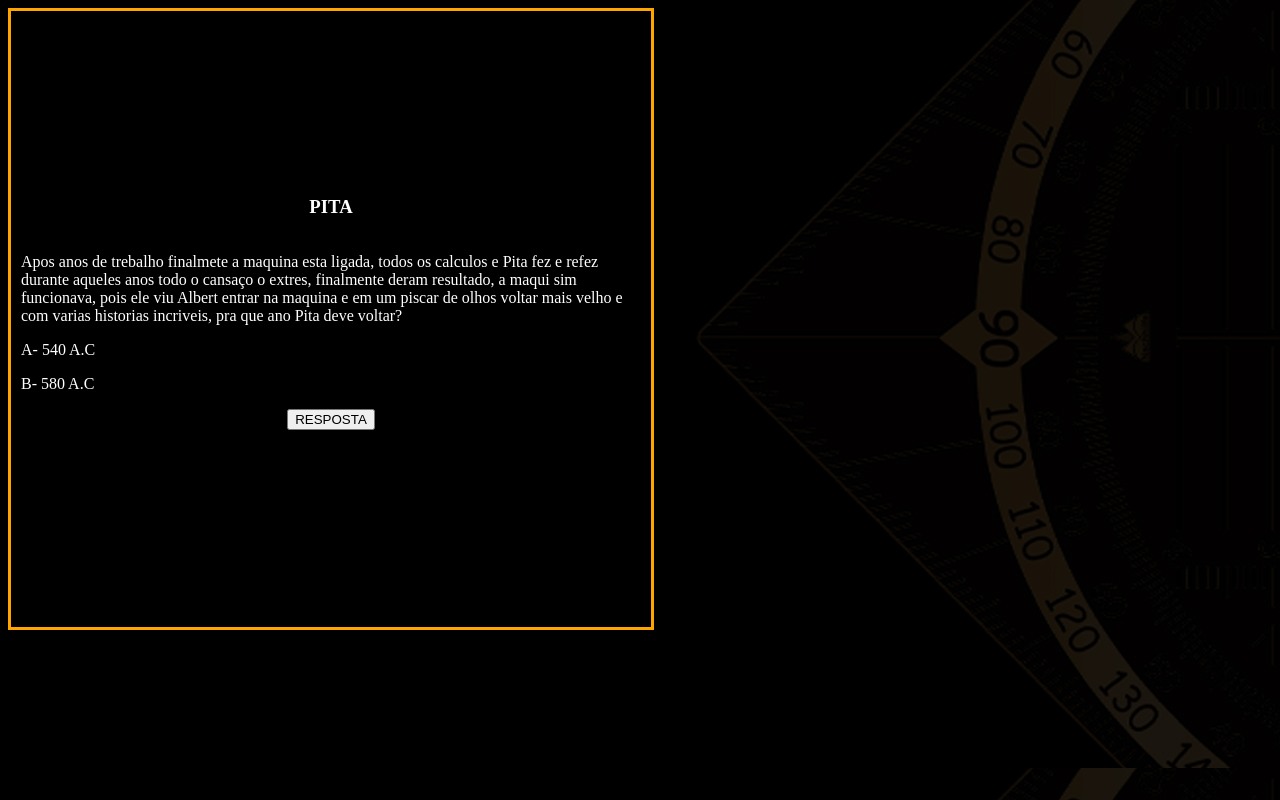
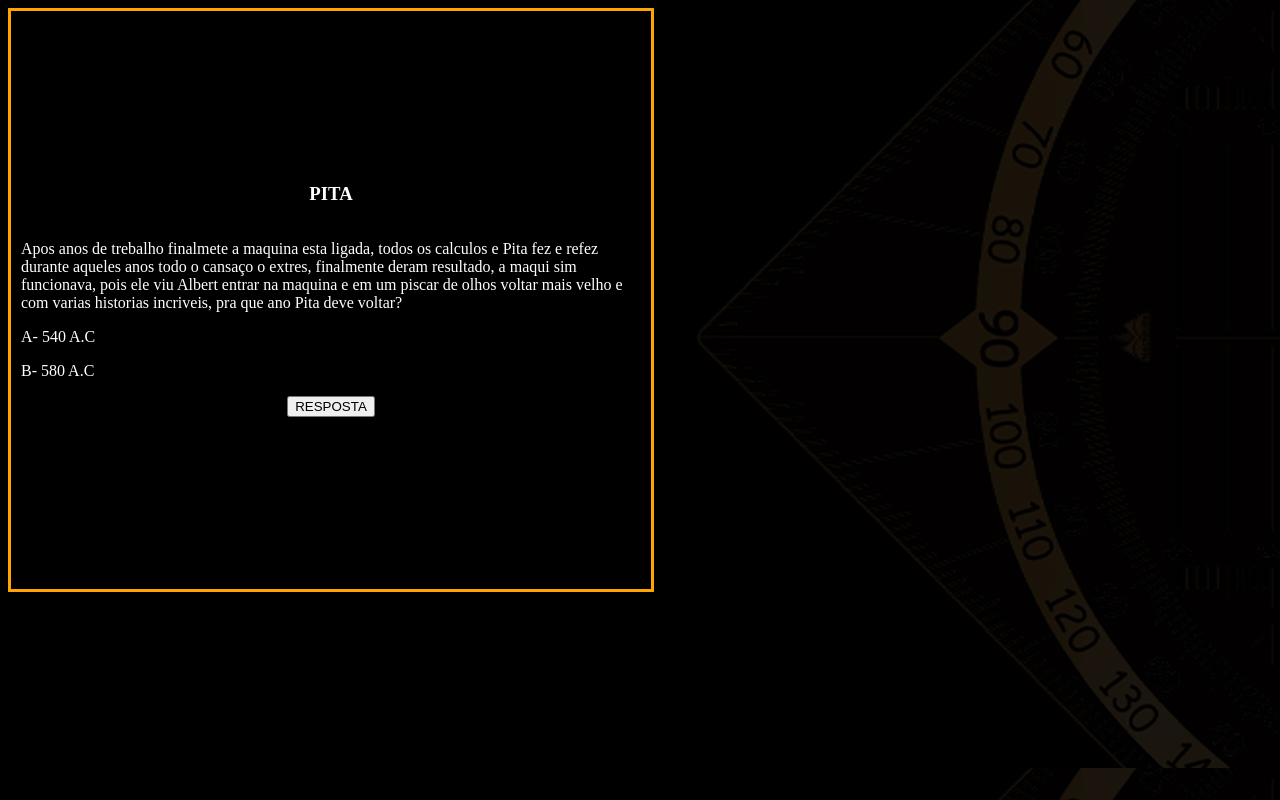
Before and after one commit to JuniorPires-Stim/novoJogo, a plain HTML site: page pita/fase1/fase1.html in a window 1280 px wide. Drawn offline with Linux system fonts and the light colour scheme.

Commit message:
ajustes finais

```diff
--- a/pita/fase1/fase1.css
+++ b/pita/fase1/fase1.css
@@ -24,8 +24,8 @@ footer{
 }
 body{
     width: 50%;
-    padding-top: 13%;
-    padding-bottom: 14%;
+    padding-top: 12%;
+    padding-bottom: 12%;
     display: flex;
     flex-direction: column;
     justify-content: flex-start;
--- a/pita/fase2/fase2.css
+++ b/pita/fase2/fase2.css
@@ -24,8 +24,8 @@ footer{
 }
 body{
     width: 50%;
-    padding-top: 11%;
-    padding-bottom: 11%;
+    padding-top: 10%;
+    padding-bottom: 9%;
     display: flex;
     flex-direction: column;
     justify-content: flex-start;
--- a/pita/fase3/fase3.css
+++ b/pita/fase3/fase3.css
@@ -24,8 +24,8 @@ footer{
 }
 body{
     width: 50%;
-    padding-top: 12%;
-    padding-bottom: 12%;
+    padding-top: 11%;
+    padding-bottom: 11%;
     display: flex;
     flex-direction: column;
     justify-content: flex-start;
```
